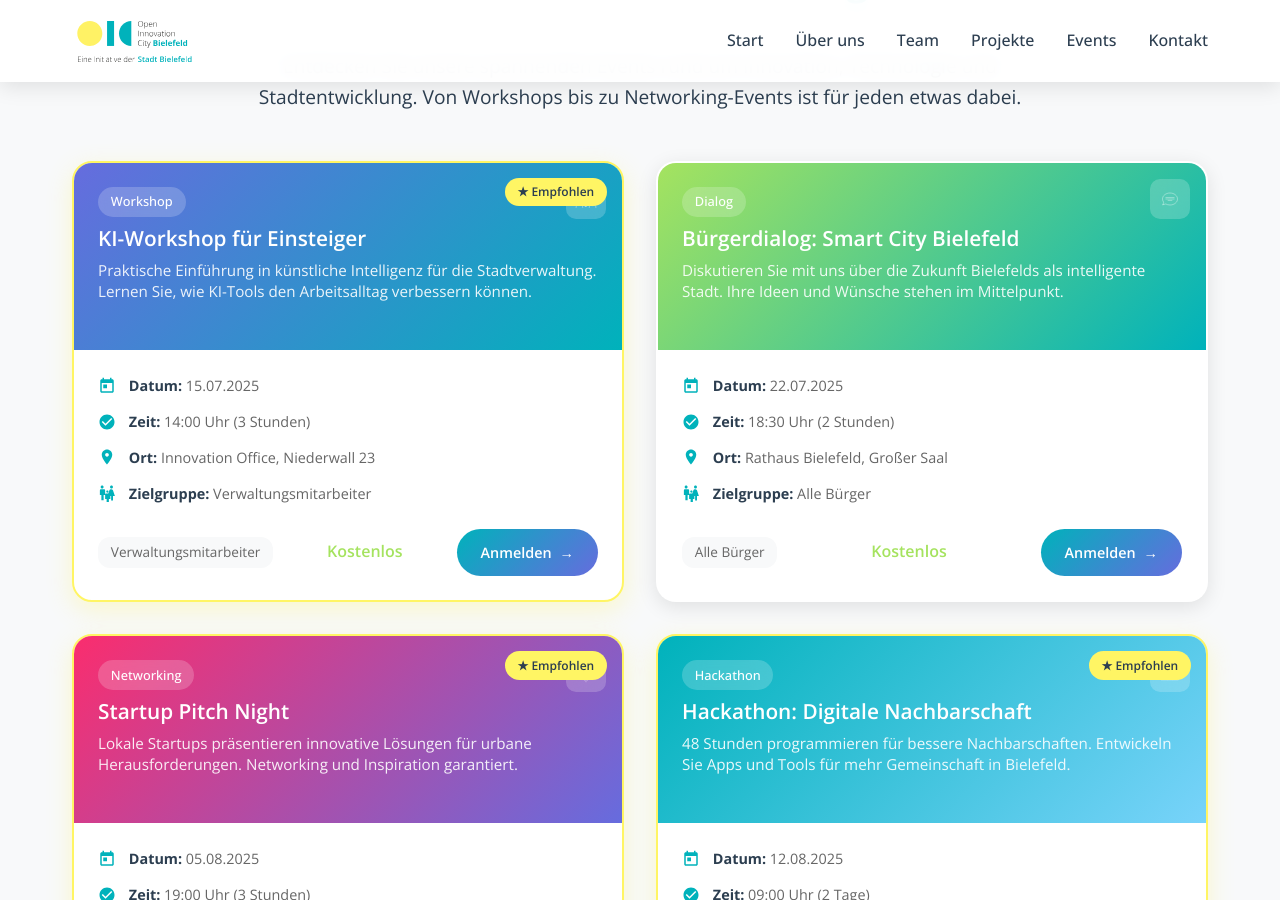
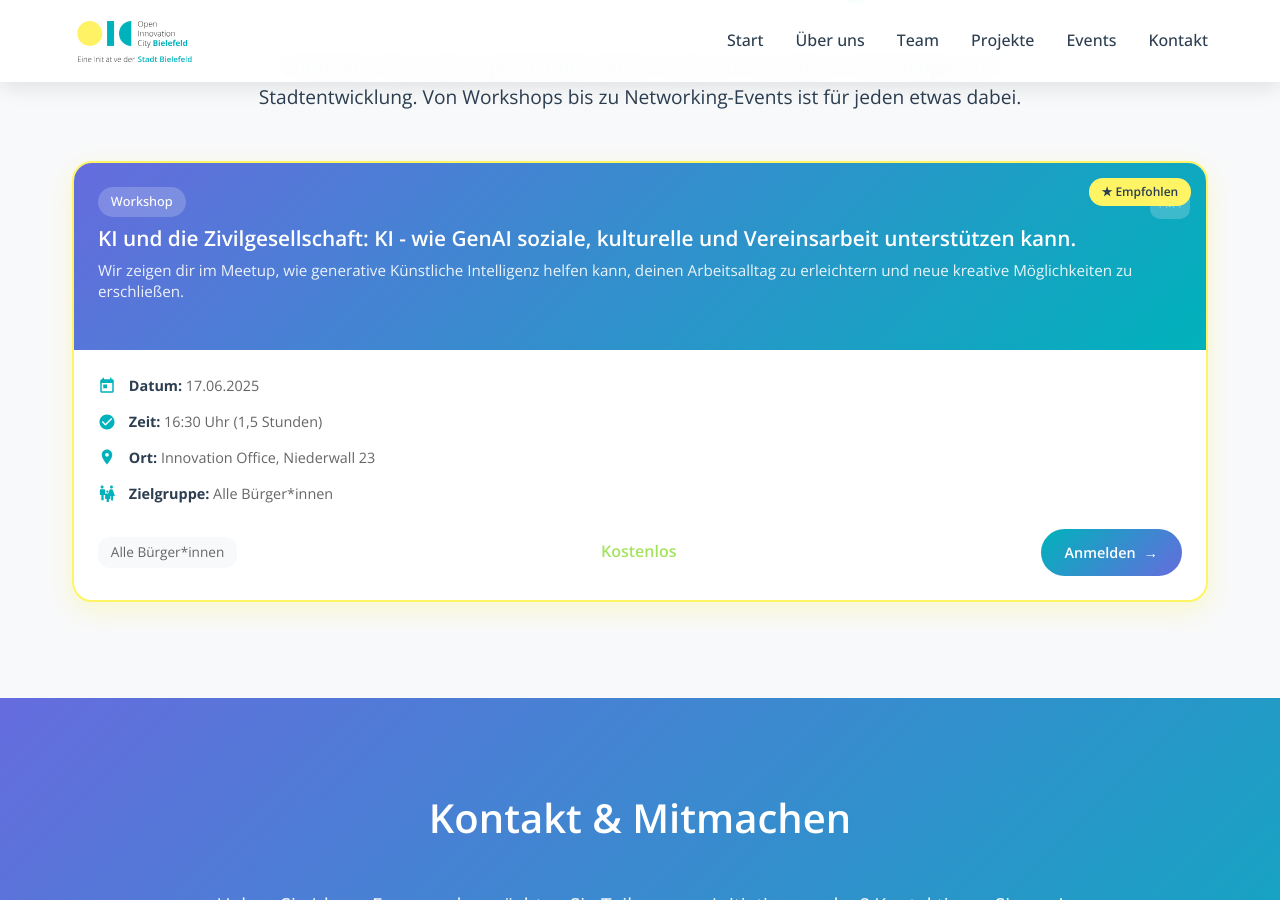
Before and after one commit to Open-Innovation-City/oic-bielefeld-website, a Jekyll site: the page built from index.html, in a window 1280 px wide and 900 px high, scrolled down 4534 px. Built offline with Jekyll 4.4.1, drawn with Linux system fonts in a browser that asks for light colours; some of the changed text lies outside the part shown.

Commit message:
Update events.yml

```diff
--- a/_data/events.yml
+++ b/_data/events.yml
@@ -1,77 +1,77 @@
-- title: "KI-Workshop für Einsteiger"
-  description: "Praktische Einführung in künstliche Intelligenz für die Stadtverwaltung. Lernen Sie, wie KI-Tools den Arbeitsalltag verbessern können."
-  date: "2025-07-15"
-  time: "14:00"
-  duration: "3 Stunden"
+- title: "KI und die Zivilgesellschaft: KI - wie GenAI soziale, kulturelle und Vereinsarbeit unterstützen kann."
+  description: "Wir zeigen dir im Meetup, wie generative Künstliche Intelligenz helfen kann, deinen Arbeitsalltag zu erleichtern und neue kreative Möglichkeiten zu erschließen."
+  date: "2025-06-17"
+  time: "16:30"
+  duration: "1,5 Stunden"
   location: "Innovation Office, Niederwall 23"
   category: "Workshop"
   icon: "/assets/images/icons/workshop.svg"
-  target_audience: "Verwaltungsmitarbeiter"
+  target_audience: "Alle Bürger*innen"
   cost: "Kostenlos"
-  booking_url: "https://eventbrite.com/example-ki-workshop"
+  booking_url: "https://pretix.eu/OIC-BIE/ki-zivil-2/"
   featured: true
 
-- title: "Bürgerdialog: Smart City Bielefeld"
-  description: "Diskutieren Sie mit uns über die Zukunft Bielefelds als intelligente Stadt. Ihre Ideen und Wünsche stehen im Mittelpunkt."
-  date: "2025-07-22"
-  time: "18:30"
-  duration: "2 Stunden"
-  location: "Rathaus Bielefeld, Großer Saal"
-  category: "Dialog"
-  icon: "/assets/images/icons/dialog.svg"
-  target_audience: "Alle Bürger"
-  cost: "Kostenlos"
-  booking_url: "https://eventbrite.com/example-buergerdialog"
-  featured: false
+#- title: "Bürgerdialog: Smart City Bielefeld"
+#  description: "Diskutieren Sie mit uns über die Zukunft Bielefelds als intelligente Stadt. Ihre Ideen und Wünsche stehen im Mittelpunkt."
+#  date: "2025-07-22"
+#  time: "18:30"
+#  duration: "2 Stunden"
+#  location: "Rathaus Bielefeld, Großer Saal"
+#  category: "Dialog"
+#  icon: "/assets/images/icons/dialog.svg"
+#  target_audience: "Alle Bürger"
+#  cost: "Kostenlos"
+#  booking_url: "https://eventbrite.com/example-buergerdialog"
+#  featured: false#
 
-- title: "Startup Pitch Night"
-  description: "Lokale Startups präsentieren innovative Lösungen für urbane Herausforderungen. Networking und Inspiration garantiert."
-  date: "2025-08-05"
-  time: "19:00"
-  duration: "3 Stunden"
-  location: "Innovation Office, Niederwall 23"
-  category: "Networking"
-  icon: "/assets/images/icons/startup.svg"
-  target_audience: "Unternehmen & Gründer"
-  cost: "Kostenlos"
-  booking_url: "https://eventbrite.com/example-startup-pitch"
-  featured: true
+#- title: "Startup Pitch Night"
+#  description: "Lokale Startups präsentieren innovative Lösungen für urbane Herausforderungen. Networking und Inspiration garantiert."
+#  date: "2025-08-05"
+#  time: "19:00"
+#  duration: "3 Stunden"
+#  location: "Innovation Office, Niederwall 23"
+#  category: "Networking"
+#  icon: "/assets/images/icons/startup.svg"
+#  target_audience: "Unternehmen & Gründer"
+#  cost: "Kostenlos"
+#  booking_url: "https://eventbrite.com/example-startup-pitch"
+#  featured: true#
 
-- title: "Hackathon: Digitale Nachbarschaft"
-  description: "48 Stunden programmieren für bessere Nachbarschaften. Entwickeln Sie Apps und Tools für mehr Gemeinschaft in Bielefeld."
-  date: "2025-08-12"
-  time: "09:00"
-  duration: "2 Tage"
-  location: "Universität Bielefeld, TechLab"
-  category: "Hackathon"
-  icon: "/assets/images/icons/hackathon.svg"
-  target_audience: "Entwickler & Designer"
-  cost: "25€ (inkl. Verpflegung)"
-  booking_url: "https://eventbrite.com/example-hackathon"
-  featured: true
+#- title: "Hackathon: Digitale Nachbarschaft"
+#  description: "48 Stunden programmieren für bessere Nachbarschaften. Entwickeln Sie Apps und Tools für mehr Gemeinschaft in Bielefeld."
+#  date: "2025-08-12"
+#  time: "09:00"
+#  duration: "2 Tage"
+#  location: "Universität Bielefeld, TechLab"
+#  category: "Hackathon"
+#  icon: "/assets/images/icons/hackathon.svg"
+#  target_audience: "Entwickler & Designer"
+#  cost: "25€ (inkl. Verpflegung)"
+#  booking_url: "https://eventbrite.com/example-hackathon"
+#  featured: true#
 
-- title: "Lunch & Learn: Blockchain Basics"
-  description: "Kurzer Mittagsvortrag über Blockchain-Technologie und ihre Anwendungsmöglichkeiten in der öffentlichen Verwaltung."
-  date: "2025-08-20"
-  time: "12:15"
-  duration: "45 Minuten"
-  location: "Innovation Office, Niederwall 23"
-  category: "Vortrag"
-  icon: "/assets/images/icons/presentation.svg"
-  target_audience: "Interessierte"
-  cost: "Kostenlos"
-  booking_url: "https://eventbrite.com/example-blockchain"
-  featured: false
+#- title: "Lunch & Learn: Blockchain Basics"
+#  description: "Kurzer Mittagsvortrag über Blockchain-Technologie und ihre Anwendungsmöglichkeiten in der öffentlichen Verwaltung."
+#  date: "2025-08-20"
+#  time: "12:15"
+#  duration: "45 Minuten"
+#  location: "Innovation Office, Niederwall 23"
+#  category: "Vortrag"
+#  icon: "/assets/images/icons/presentation.svg"
+#  target_audience: "Interessierte"
+#  cost: "Kostenlos"
+#  booking_url: "https://eventbrite.com/example-blockchain"
+#  featured: false#
 
-- title: "Open Data Workshop"
-  description: "Erfahren Sie, wie Sie offene Daten für Ihre Projekte nutzen können. Praktische Übungen mit realen Datensätzen."
-  date: "2025-09-03"
-  time: "10:00"
-  duration: "4 Stunden"
-  location: "Innovation Office, Niederwall 23"
-  category: "Workshop"
-  icon: "/assets/images/icons/data.svg"
-  target_audience: "Entwickler & Analysten"
-  cost: "Kostenlos"
-  booking_url: "https://eventbrite.com/example-open-data"
-  featured: false
+#- title: "Open Data Workshop"
+#  description: "Erfahren Sie, wie Sie offene Daten für Ihre Projekte nutzen können. Praktische Übungen mit realen Datensätzen."
+#  date: "2025-09-03"
+#  time: "10:00"
+#  duration: "4 Stunden"
+#  location: "Innovation Office, Niederwall 23"
+#  category: "Workshop"
+#  icon: "/assets/images/icons/data.svg"
+#  target_audience: "Entwickler & Analysten"
+#  cost: "Kostenlos"
+#  booking_url: "https://eventbrite.com/example-open-data"
+#  featured: false
```
